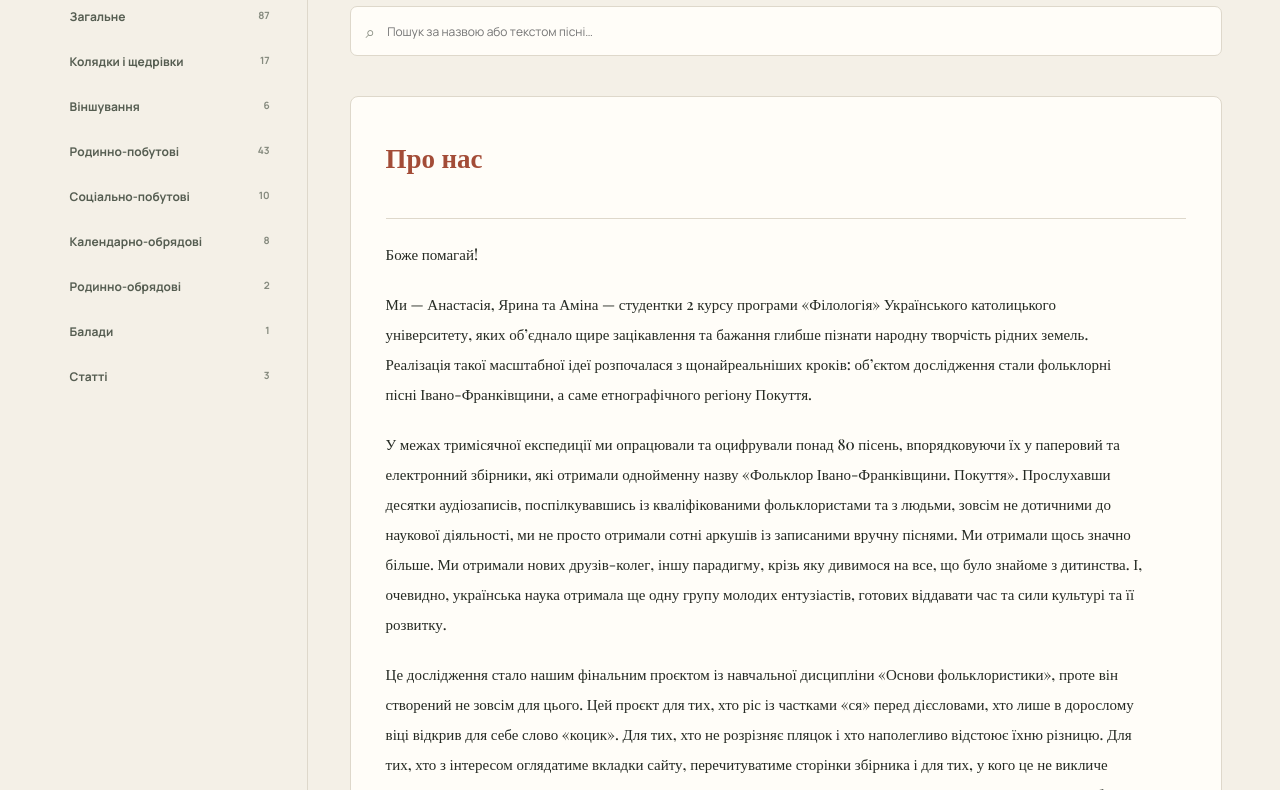
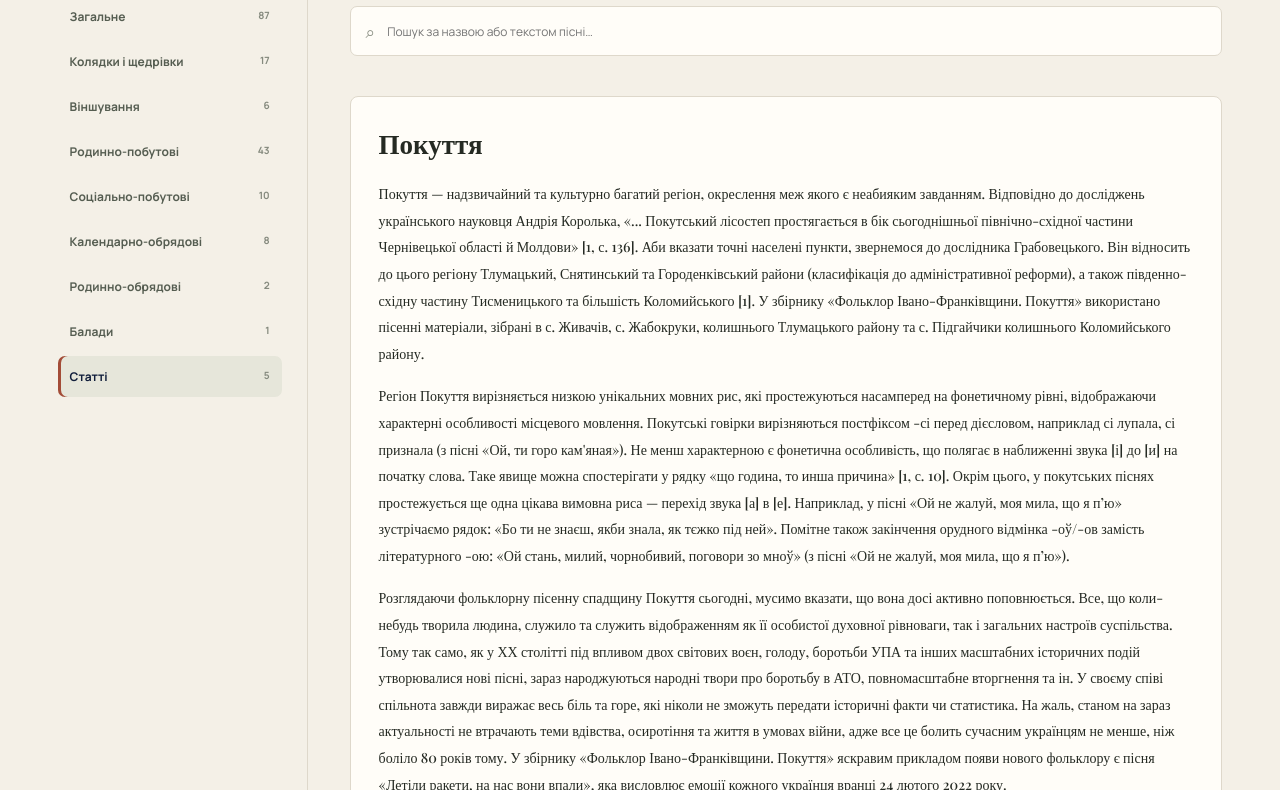
Before and after one commit to Mika-and-Nastya-ucu/Folklor, a plain HTML site: page index.html in a window 1280 px wide. Shown: the part 539-1329 px from the top of the page. Drawn offline with nearby package versions, Linux system fonts and the light colour scheme.

Commit message:
Додав статті

```diff
--- a/articles.json
+++ b/articles.json
@@ -1,5 +1,16 @@
 [
-  {
+
+{
+  "id": "pokuttia",
+  "title": "Покуття",
+  "paragraphs": [
+    "Покуття — надзвичайний та культурно багатий регіон, окреслення меж якого є неабияким завданням. Відповідно до досліджень українського науковця Андрія Королька, «... Покутський лісостеп простягається в бік сьогоднішньої північно-східної частини Чернівецької області й Молдови» [1, с. 136]. Аби вказати точні населені пункти, звернемося до дослідника Грабовецького. Він відносить до цього регіону Тлумацький, Снятинський та Городенківський райони (класифікація до адміністративної реформи), а також південно-східну частину Тисменицького та більшість Коломийського [1]. У збірнику «Фольклор Івано-Франківщини. Покуття» використано пісенні матеріали, зібрані в с. Живачів, с. Жабокруки, колишнього Тлумацького району та с. Підгайчики колишнього Коломийського району.",
+    "Регіон Покуття вирізняється низкою унікальних мовних рис, які простежуються насамперед на фонетичному рівні, відображаючи характерні особливості місцевого мовлення. Покутські говірки вирізняються постфіксом -сі перед дієсловом, наприклад сі лупала, сі признала (з пісні «Ой, ти горо кам'яная»). Не менш характерною є фонетична особливість, що полягає в наближенні звука [і] до [и] на початку слова. Таке явище можна спостерігати у рядку «що година, то инша причина» [1, с. 10]. Окрім цього, у покутських піснях простежується ще одна цікава вимовна риса — перехід звука [а] в [е]. Наприклад, у пісні «Ой не жалуй, моя мила, що я п’ю» зустрічаємо рядок: «Бо ти не знаєш, якби знала, як тєжко під ней». Помітне також закінчення орудного відмінка -оў/-ов замість літературного -ою: «Ой стань, милий, чорнобивий, поговори зо мноў» (з пісні «Ой не жалуй, моя мила, що я п’ю»).",
+    "Розглядаючи фольклорну пісенну спадщину Покуття сьогодні, мусимо вказати, що вона досі активно поповнюється. Все, що коли-небудь творила людина, служило та служить відображенням як її особистої духовної рівноваги, так і загальних настроїв суспільства. Тому так само, як у ХХ столітті під впливом двох світових воєн, голоду, боротьби УПА та інших масштабних історичних подій утворювалися нові пісні, зараз народжуються народні твори про боротьбу в АТО, повномасштабне вторгнення та ін. У своєму співі спільнота завжди виражає весь біль та горе, які ніколи не зможуть передати історичні факти чи статистика. На жаль, станом на зараз актуальності не втрачають теми вдівства, осиротіння та життя в умовах війни, адже все це болить сучасним українцям не менше, ніж боліло 80 років тому. У збірнику «Фольклор Івано-Франківщини. Покуття» яскравим прикладом появи нового фольклору є пісня «Летіли ракети, на нас вони впали», яка висловлює емоції кожного українця вранці 24 лютого 2022 року.",
+    "Список використаної літератури:\n\n1. Королько А. Межі Покуття в історико-картографічних та етнографічних дослідженнях XVI – початку XXI ст. Етнологія. 2011.\n\n2. Бігусяк М. Динамічні фонетико-морфологічні діалектні процеси в мікротекстах «Галицько-руських народних приповідок», зібраних І. Франком на Гуцульщині та Покутті. Рідне слово в етнокультурному вимірі: збірник наукових праць. Дрогобич: Посвіт, 2016. С. 5–15.\n\n3. Історіографія етнографічного дослідження Покуття / Р. Кирчів // Народознавчі зошити. 2015. № 1. С. 70–90."
+  ]
+},
+{
     "id": "carols",
     "title": "Колядки та віншування Покуття: зміст і поетика",
     "paragraphs": [
@@ -31,5 +42,16 @@
       "Цікаво подивитися й на чоловічу позицію в пісні «Ой не жалуй, моя мила, що я п'ю». Запис Івана Франка (Коломия, 1880 рік) показує сентиментальну сцену біля труни, а от сучасніший буковинський варіант звучить значно зухваліше: «Та най сидить, най гніє, будуть тії люди пити, лиш я нє». Це чудово демонструє, як фольклорний текст живе та змінюється з часом. Важливе місце займає й тема стосунків матері та сина. У пісні «Мати виряджала сина у солдата» розгортається обширний та дещо драматичний сюжет: свекруха не приймає новоспечену невістку і зрештою отруює її вином. Син п'є той самий трунок, і подружжя помирає разом. Їх ховають по обидва боки стежки, а на могилах виростають явір і береза, що сплітаються гілками. Це класичний народний символ кохання, сильнішого за смерть. У пісні «Ой послухай, мати, щось буду казати» розкрито чоловічу самотність: неодружений хлопець ділиться болем тільки зі своїм конем. А в пісні «Мамини коси» постає сумний образ самотньої матері, до якої давно не приїжджають діти.",
       "Контрастом до цих драматичних сюжетів є колискова «Коник спить, кися спить, в якій змальовано затишний світ, де засинає все навколо: звірі, птахи, сонце й казка. Не спить тільки материнська ласка, яка оберігає дитину. Тут материнство показане без тиску чи владності — це чиста, безумовна любов. Поетика цих пісень має кілька сталих рис. Діалог: постійні репліки між матір'ю й дочкою чи закоханими (як у пісні «Ой не 40, моя дочко, не сорок»). Ритм і повтори: часто використовуються повторення рядків і рефрени. Побутові деталі: «рушник вишиває», «край віконечка», «ряденцем віконце» — усе це створює відчуття справжнього хатнього затишку. Символіка: зозуля означає тугу на чужині, калина й береза — жіночу долю, а кінь — вірного друга. Діалектні слова: «ся», «коби», «тай», «штири», «горівочка», «газда», «кірниця» зберігають місцевий колорит.\nВ підсумку можна сказати, що родинно-побутові пісні Покуття — це хороше відображення тогочасного життя: залежності дівчат від батьків, шлюбів без любові, побутових труднощів та самотності. У цих піснях жінки знаходили спосіб виспівувати все те, про що не могли сказати вголос. Завдяки живій мові, багатим символам і діалогам ці пісні залишаються важливою частиною нашої усної традиції."
     ]
-  }
+  },
+
+{
+  "id": "calendar-ritual",
+  "title": "Календарно-обрядові пісні Покуття",
+  "paragraphs": [
+    "Календарно-обрядові пісні Покуття, які представлені у нашій праці, належать до весняного циклу. Більшість із них — гаївки, які виконували на Великдень. Дві з них записані в 2021 р. від Олени Тригуб’як (1931 р.н., с. Чортовець), ще одну виконала Мальвіна Соловій (1933 р.н., с. Одаїв). Це свідчить, що обряд зберігається в пам’яті найстарших жінок. Показово, що в цих піснях майже немає прямих згадок про весну чи врожай. Головна тема тут — дівоча доля та шлюб, а найвиразніший мотив пов’язаний з образом діброви, що палає. У «Вербовій дощечці» Настечка носить воду й гасить діброву і водночас виглядає милого, який привезе «червонії чоботи німецької роботи». У цій варіації пісні вода із «ситця» перетворюється на жартівливий образ: «скільки в ситці дірочок, стільки в дівок правдочок». У пісні «Ой діброва горіла» дівчина гасить вогонь ситом, тобто виконує нездійсненну роботу. Закінчується текст докором на дівочу долю: «Лишив-ем ті дівчино, дівкою, застав-им ті жінкою». Вогонь і воду тут можна прочитати як символи кохання та його згасання через заміжжя дівчини з іншим. Хата, збудована «з лободи», підкреслює вразливе становище молодої в чужій родині.",
+    "Другий блок складають пісні-ігри, побудовані на діалозі. В «Ой ти горо кам’яная» дівчину просять признатися, кого вона любить, а вона відповідає з гумором: «хіба я з піску, щоб лупатися, хіба дурна, щоб признатися». Інша пісня подає шлюбне сватання без прикрас. Козак питає: «Чи підеш за мене?», а дівчина відмовляє, бо боїться побоїв і не має в чужому краю родини. Гумор у піснях поєднується з тверезим поглядом на становище жінки. Особливо це видно в пісні «Купив мені мій милий корову». Героїня перелічує день за днем свої обов’язки від понеділка до суботи, а наприкінці каже, що люди заздрять їй, бо вона «газдиня нівроку». Така іронія показує, що за схваленою роллю господині стоїть щоденна важка праця. Окреме місце посідає пісня «Там на горі жито», у якій великодній дзвін переходить у проповідь: Христос терпить муки, і саме тому людям треба щонеділі ходити до церкви — аби висловити свою вдячність та усвідомлення такої жертви. На відміну від гаївок, це текст дидактичний і суто християнський.",
+    "Поетика гаївок має кілька сталих ознак. Для «Вербової дощечки» та «Ой діброва горіла» характерне повторення останнього слова кожного рядка («дощечка, дощечка», «горіла, горіла»), що створює танцювальний ритм хороводу. Пісні часто будуються як діалог або запитання-відповідь. Стала символіка: вода (Дунай, роса, криниця), вогонь і діброва, гора, камінь, півень («білий кугут»). Лексика діалектна: «газдиня», «сі», «віторок», «вбуєшсі», «кугут», «правдички». Побутові деталі — ситце, дійниця, черевики — прив’язують обряд до сільського життя."
+  ]
+}
+
 ]
--- a/index.html
+++ b/index.html
@@ -98,11 +98,18 @@ body{margin:0;background:var(--bg);
 <div class="overlay" id="overlay"><article class="drawer"><div class="drawerhead"><button class="back" id="back">← ДО РОЗДІЛУ</button><button class="close" id="close">×</button></div><div id="detail"></div></article></div>
 <script>
 let songs=[],articles=[],aboutData=null;
-let section='Про нас',query='';
+let section='Покуття',query='';
 const $=id=>document.getElementById(id);
 const esc=v=>String(v??'').replace(/[&<>"']/g,c=>({'&':'&amp;','<':'&lt;','>':'&gt;','"':'&quot;',"'":'&#39;'}[c]));
 const genres=['Колядки і щедрівки','Вінчування','Родинно-побутові','Соціально-побутові','Календарно-обрядові','Родинно-обрядові', 'Балади'];
-function setActive(){document.querySelectorAll('[data-section]').forEach(b=>b.classList.toggle('active',b.dataset.section===section));}
+function setActive() {
+    document.querySelectorAll('[data-section]').forEach(b => {
+        b.classList.toggle(
+            'active',
+            b.dataset.section === (section === 'Покуття' ? 'Статті' : section)
+        );
+    });
+}
 function openDrawer(html){$('detail').innerHTML=html;
 $('overlay').classList.add('show');
 document.body.style.overflow='hidden';}
@@ -116,7 +123,27 @@ openDrawer(`<span class="tag">${esc(s.genre)}</span><h2>${esc(s.title)}</h2><div
 function render(){setActive();
 $('heading').textContent=section;
 $('kicker').textContent=section==='Статті'?'Дослідницькі матеріали':'Фольклорна колекція';
-$('filters').innerHTML='';
+$('filters').innerHTML='';if (section === 'Покуття') {
+    const a = articles.find(article => article.id === 'pokuttia');
+
+    $('heading').textContent = 'Покуття';
+    $('kicker').textContent = 'Дослідницькі матеріали';
+    $('count').textContent = '';
+    $('content').className = 'article-list';
+
+    if (a) {
+        $('content').innerHTML = `
+            <article class="article-body">
+                <h3>${esc(a.title)}</h3>
+                ${a.paragraphs.map(p => `<p>${esc(p)}</p>`).join('')}
+            </article>
+        `;
+    } else {
+        $('content').innerHTML = '<div class="empty">Статтю «Покуття» не знайдено.</div>';
+    }
+
+    return;
+}
 if(section === 'Про нас') {
     $('content').className = 'article-list';
     $('count').textContent = '';
```
